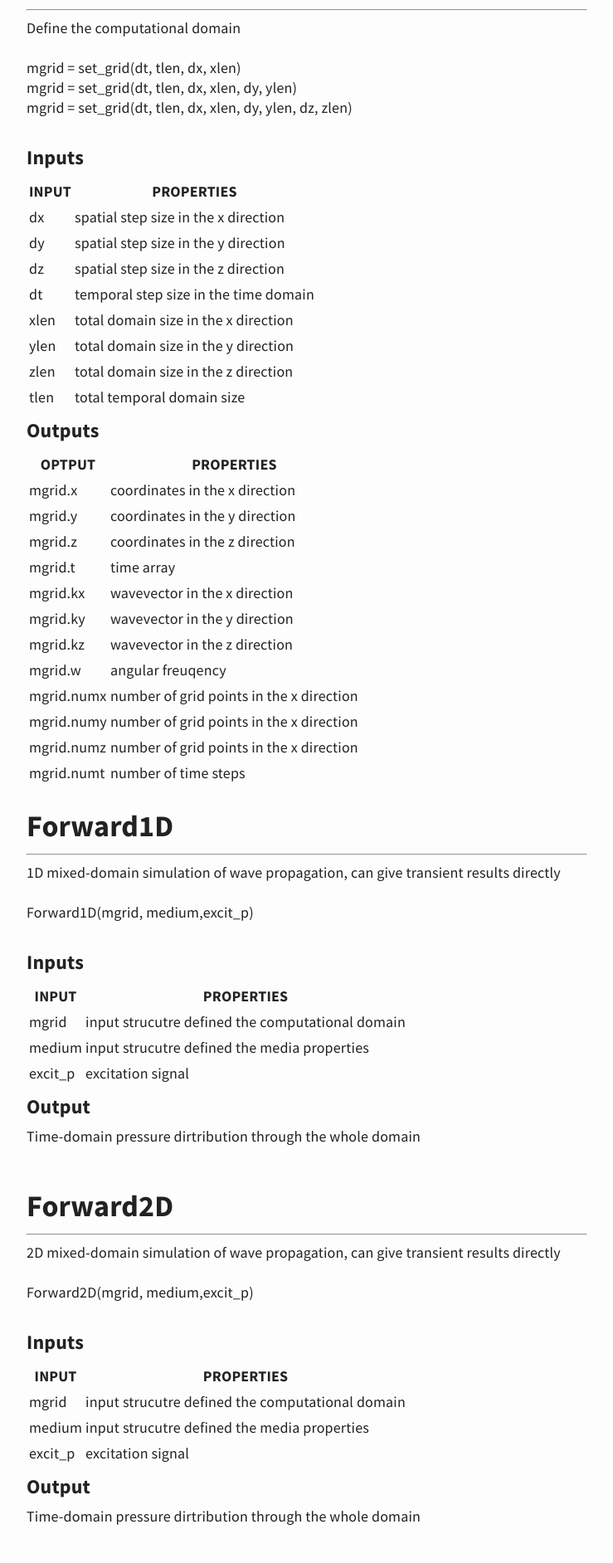
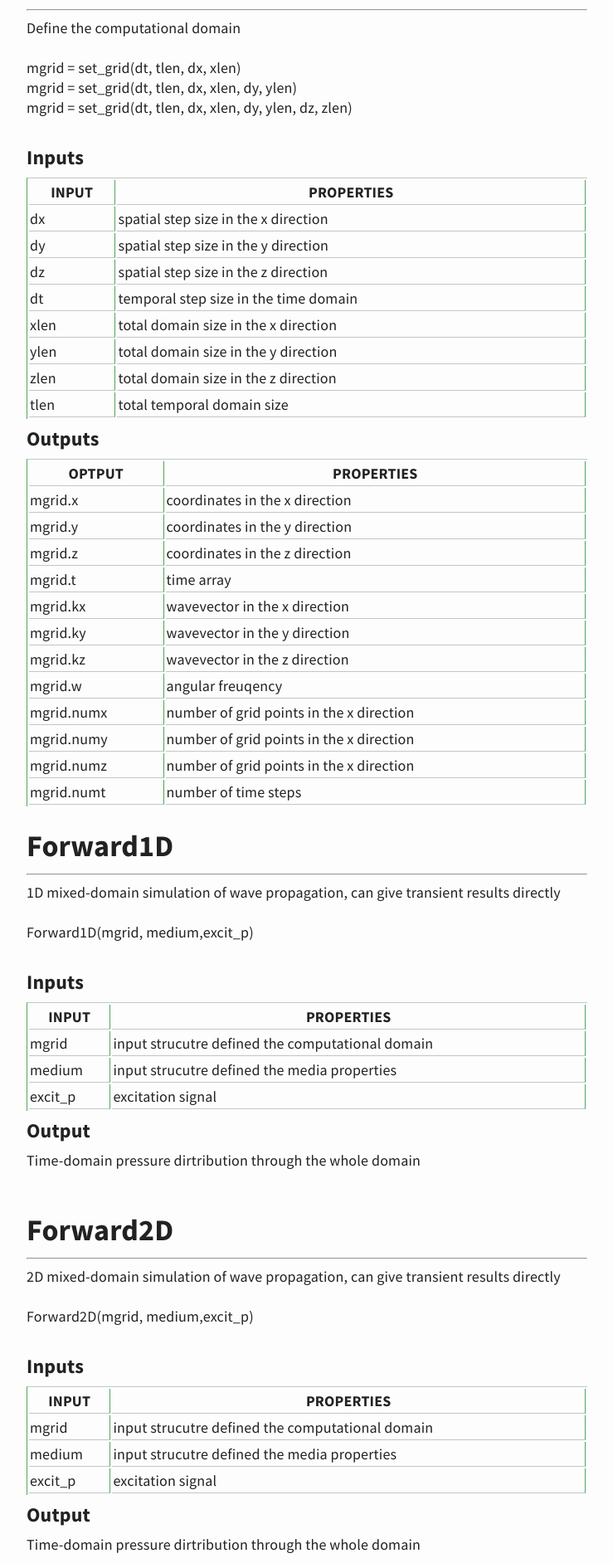
Before and after one commit to m-SOUND/mSOUND, a Jekyll site: the page built from functions/functions.md, in a window 1280 px wide. Shown: the part 412-2296 px from the top of the page at 83% size, without its empty margins (270-1009 px from the left). Built offline with Jekyll 4.4.1, drawn with Linux system fonts in a browser that asks for light colours.

Commit message:
Update header.html

```diff
--- a/_includes/header.html
+++ b/_includes/header.html
@@ -4,3 +4,17 @@
 	  <h1>MDM</h1>
 	</a>
 </header>
+
+ <style>
+  table{
+    border-left:1px solid #51A459; border-top:1px solid #C2C6C4;
+    width: 100%;
+    word-wrap:break-word; word-break:break-all;
+  }
+  table th{
+  text-align:center; bgcolor:#BCDBB1;
+  }
+  table th,td{
+    border-right:1px solid #51A459; border-bottom:1px solid #C2C6C4;
+  }
+</style>
```
